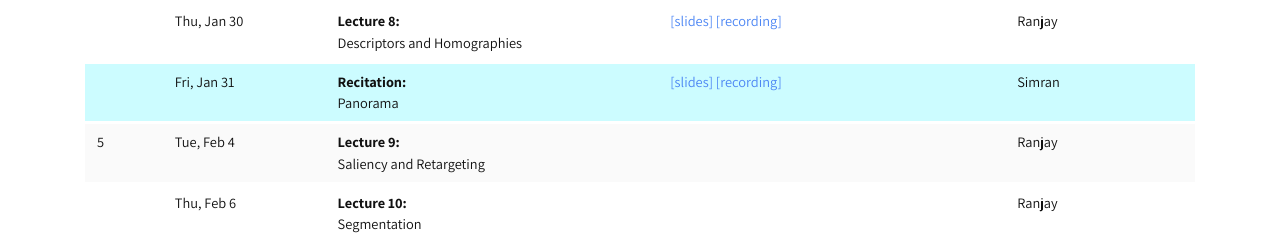
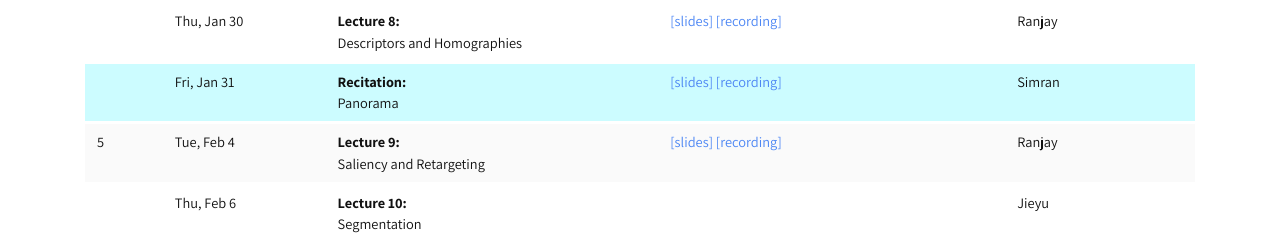
Before and after one commit to RAIVNLab/CSE493g1-24wi, a plain HTML site: page CSE455-25wi/schedule/index.html in a window 1280 px wide. Shown: the part 800-1043 px from the top of the page. Drawn offline with nearby package versions, Linux system fonts and the light colour scheme; files whose address does not match are found by name.

Commit message:
add lec 9 and update lec 10 lecturer

```diff
--- a/CSE455-25wi/schedule/index.html
+++ b/CSE455-25wi/schedule/index.html
@@ -253,8 +253,8 @@
 					<br>
         </div>
         <div class="links">
-          <a href="../slides/09_saliency_and_retargeting.pdf"></a>
-          <a href=""></a>
+          <a href="../slides/09_saliency_and_retargeting.pdf">[slides]</a>
+          <a href="https://washington.zoom.us/rec/share/YFIRMii_hM2S_3x3EYs8b4MBO-kg1ZLunWfjzyMvzEOf6SO-VlIR5J-BzaCFaPWI.p9Mn7QR-HR2THcV3">[recording]</a>
         </div>
         <div class="assignments"></div>
         <div class="lecturer">Ranjay</div>
@@ -271,7 +271,7 @@
           <a href=""></a>
         </div>
         <div class="assignments"></div>
-        <div class="lecturer">Ranjay</div>
+        <div class="lecturer">Jieyu</div>
       </div>
 
       <div class="day recitationday">
```
Also changed, not shown: 1 other file.
